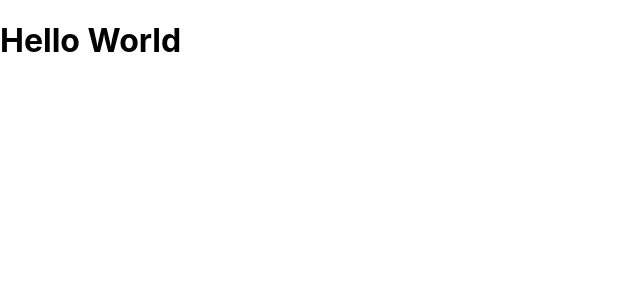
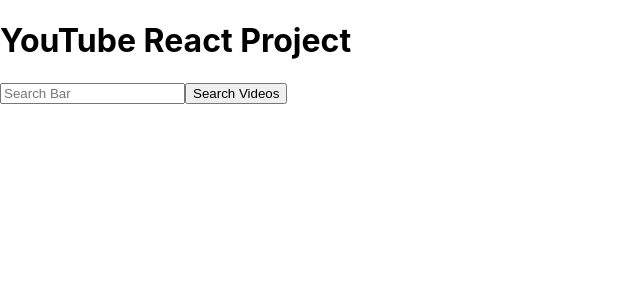
Before and after one commit to 3nigma-tik/Youtube_React, a React (Create React App) app: page / in a window 1280 px wide. Shown: the top 300 px of the page, without its empty margins (0-640 px from the left). Built offline with nearby package versions, Linux system fonts and the light colour scheme.

Commit message:
search bar added

```diff
--- a/src/App.js
+++ /dev/null
@@ -1,9 +0,0 @@
-function App() {
-  return (
-    <div className="App">
-      <h1>Hello World</h1>
-    </div>
-  );
-}
-
-export default App;
--- /dev/null
+++ b/src/App.jsx
@@ -0,0 +1,40 @@
+import React, { Component } from 'react';
+import SearchBar from './components/SearchBar/SearchBar';
+import './App.css'
+
+
+
+
+class App extends Component {
+    constructor(props) {
+        super(props);
+        this.state = [];
+    }
+
+    searchForSongs = async (searchTerm) => {
+        let filteredSongs = this.state.songfs.filter(function (song) {
+            if (song.title.includes(searchTerm) || song.artist.includes(searchTerm) || song.album.includes(searchTerm) || song.genre.includes(searchTerm)){
+                return true
+            } else {
+                return false;
+            }
+        })
+        this.setState({
+            songs: filteredSongs
+        });
+    }
+
+
+    render() {
+        return (
+            <div>
+                <h1>YouTube React Project</h1>
+                <SearchBar  filtersongs={this.searchForSongs}/>
+            </div>
+        )
+    }
+}
+
+
+
+export default App;
--- /dev/null
+++ b/src/components/SearchBar/SearchBar.jsx
@@ -0,0 +1,42 @@
+import React, { Component } from 'react';
+
+
+class SearchBar extends Component {
+    constructor(props) {
+        super(props);
+        this.state = {
+            searchterms: ''
+        }
+    }
+
+    handleChange = (event) => {
+        this.setState({
+            [event.target.name]: event.target.value
+        })
+    };
+    handleSubmit = (event) => {
+        event.preventDefault();
+        this.props.filerSongs(this.state.searchTerms)
+    };
+
+
+
+    render() {
+        return (
+            <div className="container">
+                <form onSubmit={this.handleSubmit}>
+                    <div className="form-group">
+                        <input type="text" className="col-sn-3" name="searcchTerm" onChange={this.handleChange} placeholder="Search Bar" />
+                        <button type="submit">Search Videos</button>
+                    </div>
+                </form>
+                <br />
+            </div>
+        )
+    }
+}
+
+
+
+
+export default SearchBar;
--- a/src/index.js
+++ b/src/index.js
@@ -1,7 +1,7 @@
 import React from 'react';
 import ReactDOM from 'react-dom';
 import './index.css';
-import App from './App';
+import App from './App'
 
 
 ReactDOM.render(
```
Also changed, not shown: src/components/Videos/Videos.jsx (added, +10 -0 lines), src/App.css (added), src/components/SearchBar/SearchBar.css (added).
